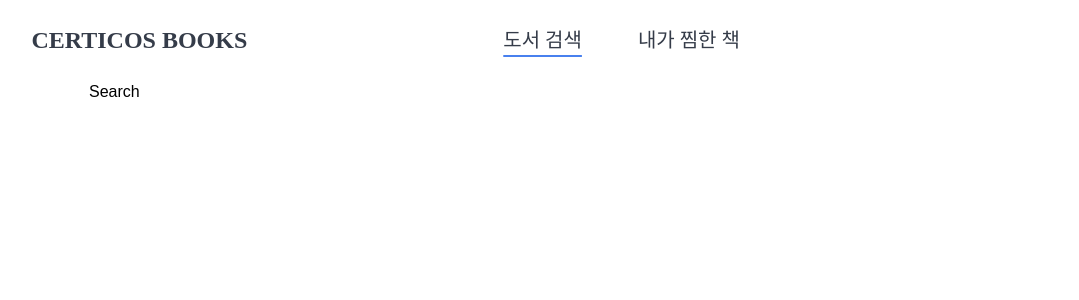
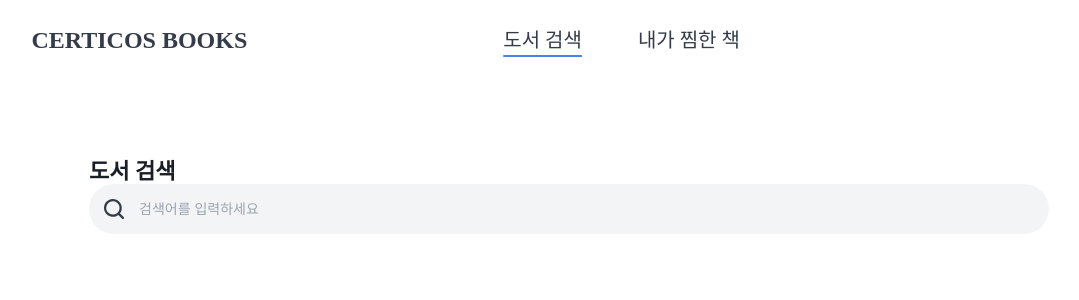
Before and after one commit to jch1223/CDRI, a React (Vite) app: page / in a window 1280 px wide. Shown: the top 300 px of the page, without its empty margins (71-1150 px from the left). Built offline with nearby package versions, Linux system fonts and the light colour scheme.

Commit message:
search input 컴포넌트 생성

```diff
--- /dev/null
+++ b/src/pages/Search/SearchInput/index.tsx
@@ -0,0 +1,121 @@
+import { useState, useRef, useEffect } from 'react';
+
+import { CloseIcon } from '@/components/Icons/Close';
+import { SearchIcon } from '@/components/Icons/Search';
+import { AdornmentInput } from '@/components/ui/AdornmentInput';
+import { cn } from '@/lib/utils';
+
+interface SearchInputProps {
+  onSearch: (query: string) => void;
+}
+
+export const SearchInput = ({ onSearch }: SearchInputProps) => {
+  const [isFocused, setIsFocused] = useState(false);
+  const [searchHistory, setSearchHistory] = useState<string[]>([]);
+  const [searchQuery, setSearchQuery] = useState('');
+
+  const containerRef = useRef<HTMLFormElement>(null);
+
+  useEffect(() => {
+    const savedHistory = localStorage.getItem('searchHistory');
+    if (savedHistory) {
+      setSearchHistory(JSON.parse(savedHistory));
+    }
+  }, []);
+
+  useEffect(() => {
+    const handleClickOutside = (event: MouseEvent) => {
+      if (
+        containerRef.current &&
+        !containerRef.current.contains(event.target as Node)
+      ) {
+        setIsFocused(false);
+      }
+    };
+
+    document.addEventListener('mousedown', handleClickOutside);
+    return () => {
+      document.removeEventListener('mousedown', handleClickOutside);
+    };
+  }, []);
+
+  const handleAddHistory = (query: string) => {
+    if (query.trim() === '') return;
+
+    const newHistory = [
+      query,
+      ...searchHistory.filter((item) => item !== query),
+    ].slice(0, 5);
+    setSearchHistory(newHistory);
+
+    localStorage.setItem('searchHistory', JSON.stringify(newHistory));
+  };
+
+  const handleSearch = (query: string) => {
+    onSearch(query);
+
+    if (document.activeElement instanceof HTMLElement) {
+      document.activeElement.blur();
+    }
+    setIsFocused(false);
+  };
+
+  const handleDeleteHistory = (query: string) => {
+    const newHistory = searchHistory.filter((item) => item !== query);
+    setSearchHistory(newHistory);
+    localStorage.setItem('searchHistory', JSON.stringify(newHistory));
+  };
+
+  return (
+    <form
+      className="relative"
+      ref={containerRef}
+      onSubmit={(e) => {
+        e.preventDefault();
+
+        handleAddHistory(searchQuery);
+        handleSearch(searchQuery);
+      }}
+    >
+      <AdornmentInput
+        containerClassName={cn(
+          'rounded-full border-none bg-lightGray h-[50px]',
+          isFocused && 'rounded-b-none rounded-t-3xl bg-lightGray'
+        )}
+        startAdornment={<SearchIcon />}
+        placeholder="검색어를 입력하세요"
+        onFocus={() => setIsFocused(true)}
+        onChange={(e) => setSearchQuery(e.target.value)}
+      />
+
+      {isFocused && searchHistory.length > 0 && (
+        <div className="absolute left-0 right-0 top-full rounded-b-3xl bg-lightGray py-3 pl-10 pr-5">
+          <ul>
+            {searchHistory.map((query) => (
+              <li
+                key={query}
+                className="flex items-center justify-between px-3 py-2 hover:bg-slate-100"
+              >
+                <button
+                  type="button"
+                  className="flex flex-grow items-center gap-2 text-left"
+                  onClick={() => handleSearch(query)}
+                >
+                  <span>{query}</span>
+                </button>
+                <button
+                  type="button"
+                  className="ml-2 flex items-center justify-center"
+                  onClick={() => handleDeleteHistory(query)}
+                  aria-label={`${query} 검색어 삭제`}
+                >
+                  <CloseIcon />
+                </button>
+              </li>
+            ))}
+          </ul>
+        </div>
+      )}
+    </form>
+  );
+};
--- a/src/pages/Search/index.tsx
+++ b/src/pages/Search/index.tsx
@@ -1,5 +1,14 @@
-import React from 'react';
+import { SearchInput } from '@/pages/Search/SearchInput';
 
 export const Search = () => {
-  return <div>Search</div>;
+  const handleSearch = (query: string) => {
+    console.log(`검색: ${query}`);
+  };
+
+  return (
+    <div className="my-20">
+      <h1 className="text-typography-title text-h2-bold">도서 검색</h1>
+      <SearchInput onSearch={handleSearch} />
+    </div>
+  );
 };
```
